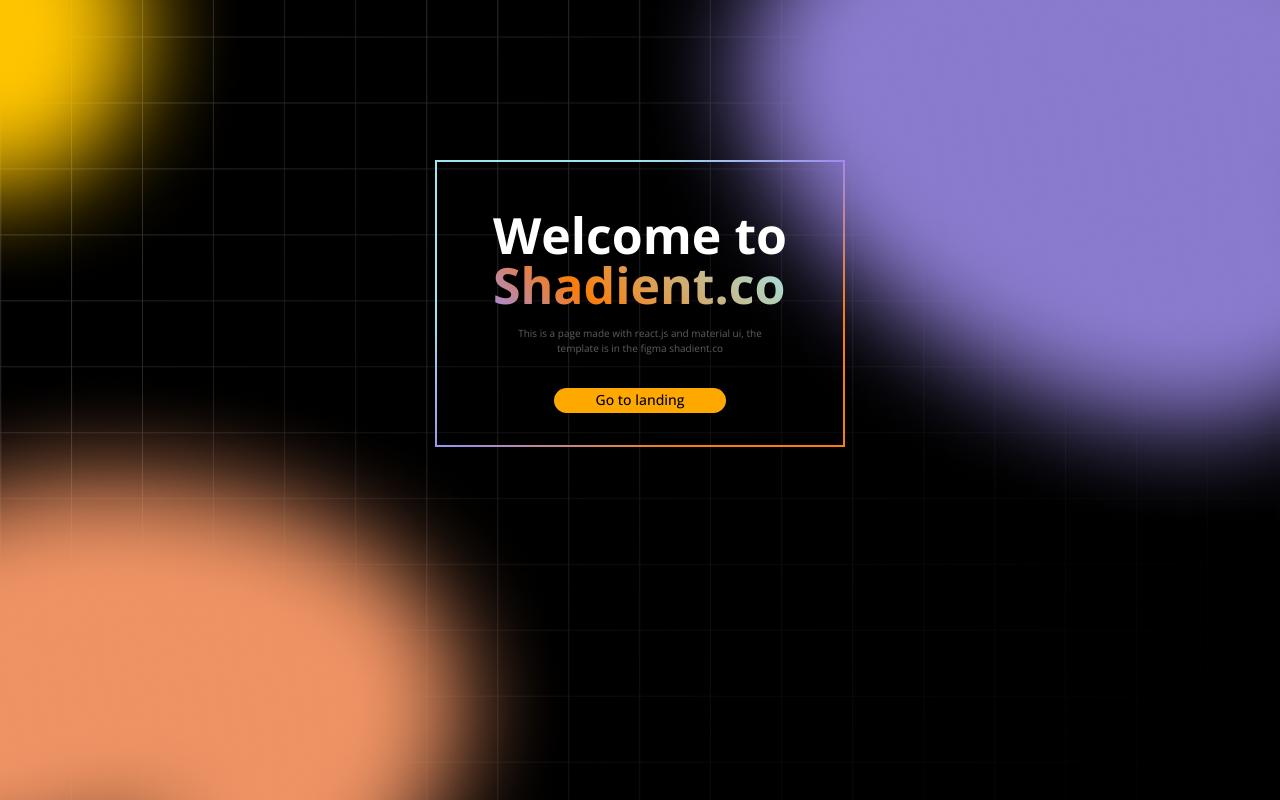
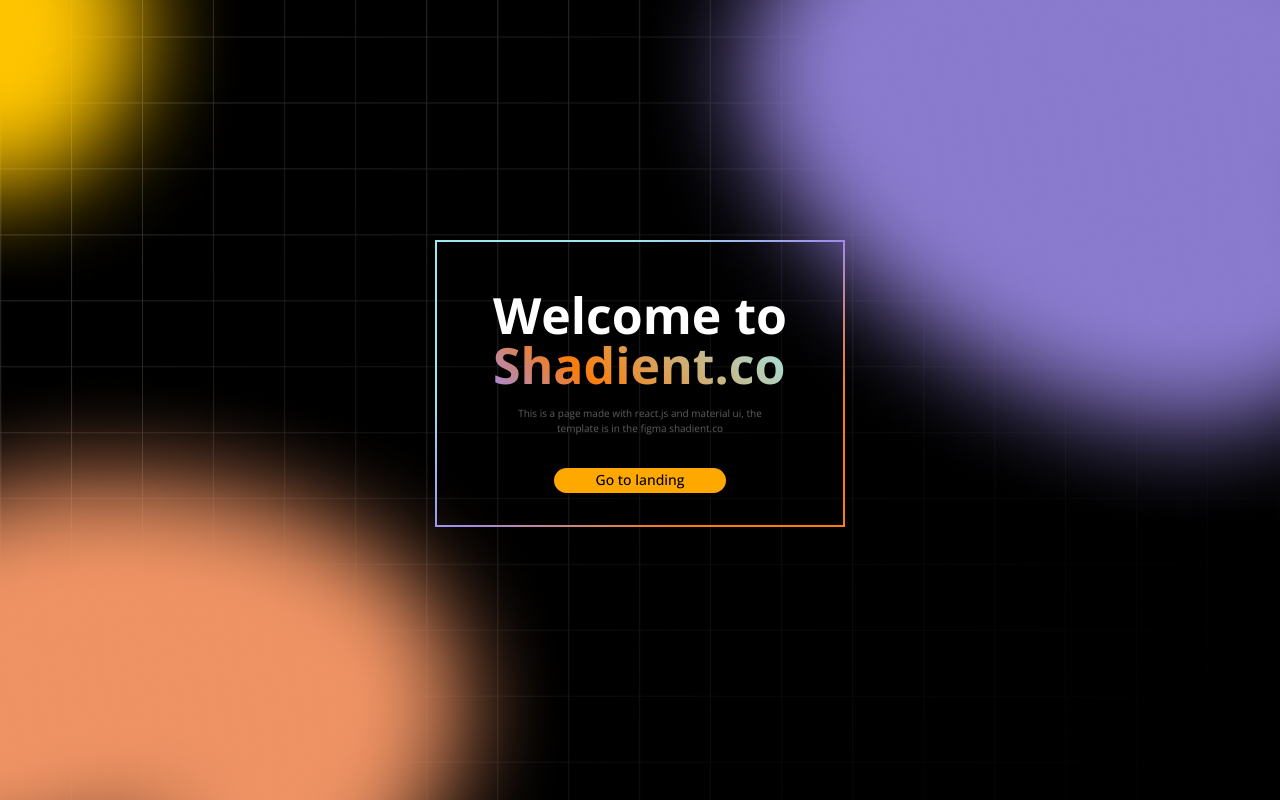
Before and after one commit to BrandonSRA/Shadient.co, a React (Vite) app: page / in a window 1280 px wide. Built offline with nearby package versions, Linux system fonts and the light colour scheme.

Commit message:
feat: :sparkles: The size of the home was accommodated

```diff
--- a/src/components/HomePage.tsx
+++ b/src/components/HomePage.tsx
@@ -17,7 +17,8 @@
     <>
       <Container
         sx={{
-          p: 10,
+          pt: { md: "10rem", xl: "30rem", xs: "0" },
+          p: { xs: 10 },
           position: "fixed",
           overflow: "hidden",
           background: "url(/img/Home.png)",
@@ -48,7 +49,7 @@
               sx={{
                 color: "#ffff",
                 fontWeight: "700",
-                fontSize: "50px",
+                fontSize: { xs: "45px", md: "50px" },
                 lineHeight: "1",
               }}
             >
@@ -68,7 +69,7 @@
                 Shadient.co
               </Typography>{" "}
             </DialogTitle>
-            <Typography color="#5e5e5e" fontSize="10px" textAlign="center">
+            <Typography color={{xs: "#fff", md:"#5e5e5e" }} fontSize="10px" textAlign="center">
               This is a page made with react.js and material ui, the
               <br /> template is in the figma shadient.co
             </Typography>
--- a/src/theme/index.tsx
+++ b/src/theme/index.tsx
@@ -18,8 +18,8 @@
       xs: 0,
       sm: 600,
       md: 900,
-      lg: 1200,
-      xl: 1700,
+      lg: 1900,
+      xl: 2000,
     },
   },
 
```
